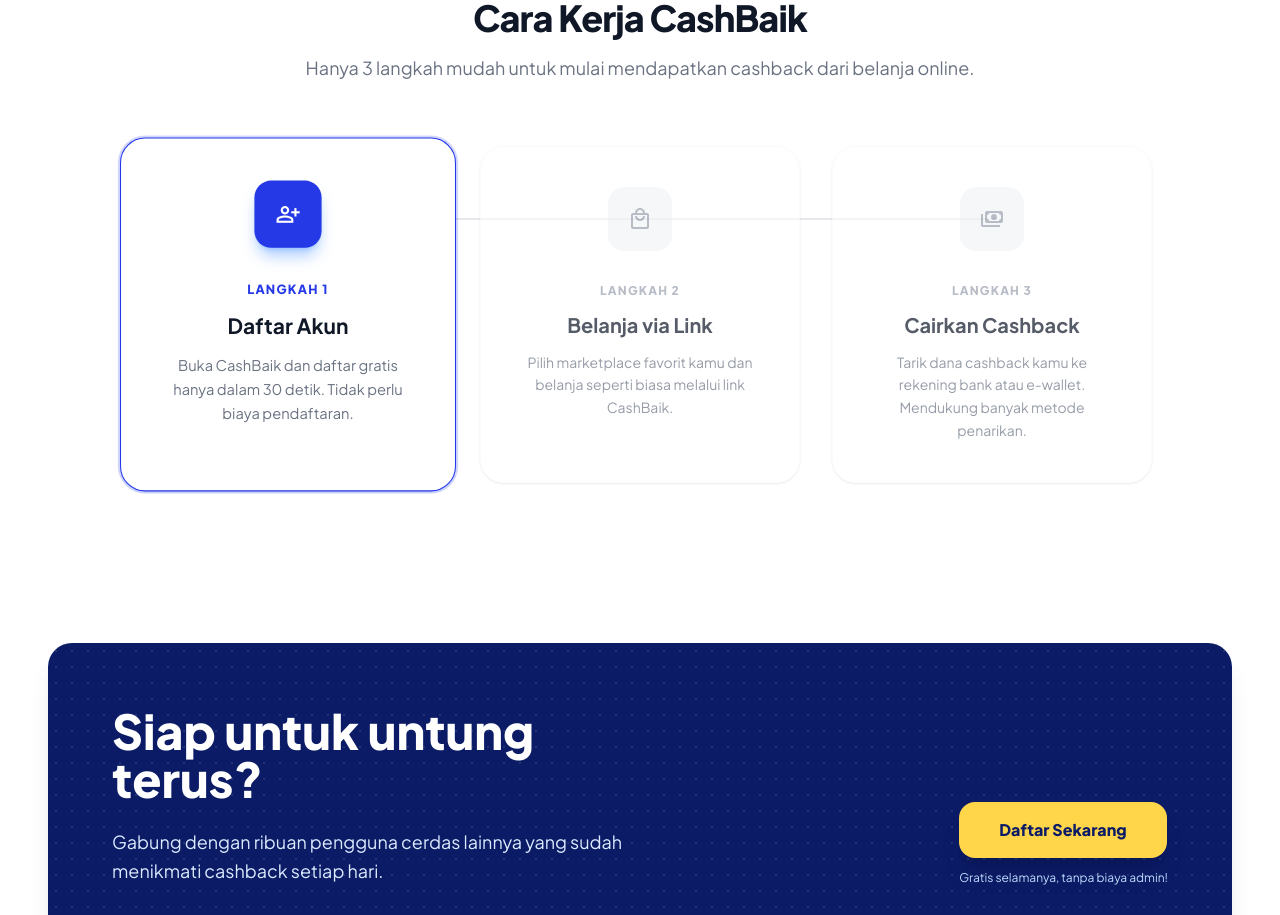
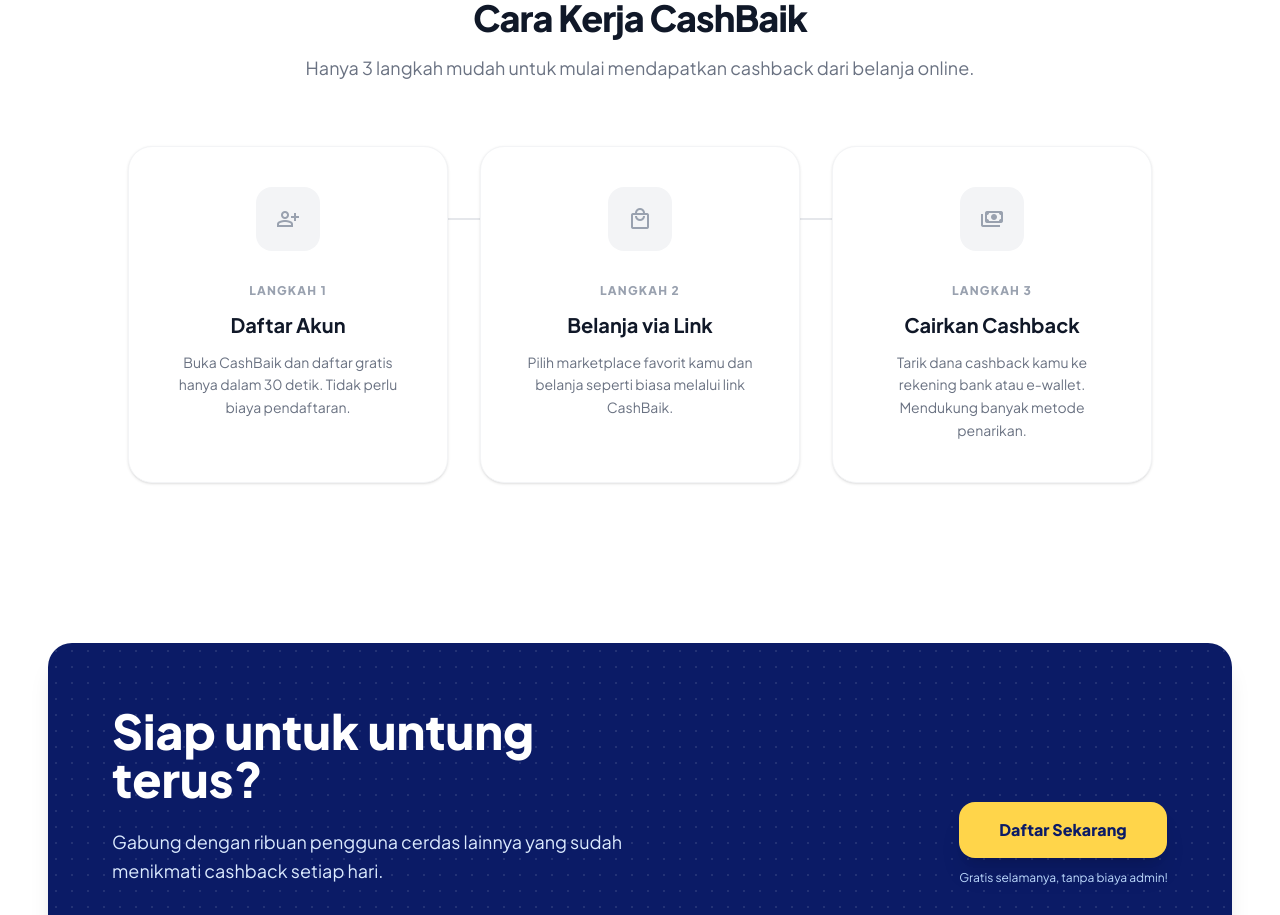
Before and after one commit to rosalindahayin58-source/CashBaik.com, a Vue app: page / in a window 1280 px wide. Shown: the part 1380-2295 px from the top of the page. Built offline with nearby package versions, Linux system fonts and the light colour scheme.

Commit message:
Update semua perubahan

```diff
--- a/src/components/HowItWorks.vue
+++ b/src/components/HowItWorks.vue
@@ -7,7 +7,7 @@
     <div class="max-w-7xl mx-auto px-6 md:px-12 relative">
       <!-- Section Header -->
       <div class="text-center max-w-2xl mx-auto mb-16">
-        <div class="inline-block bg-[#eef0ff] text-[#2539e6] text-xs font-bold px-4 py-1.5 rounded-full mb-6 cursor-pointer hover:bg-blue-100 transition-colors" @click="activeStep = 1">
+        <div class="inline-block bg-[#eef0ff] text-[#2539e6] text-xs font-bold px-4 py-1.5 rounded-full mb-6">
           Mudah & Cepat
         </div>
         <h2 class="text-3xl md:text-4xl font-extrabold text-gray-900 mb-4 tracking-tight">Cara Kerja CashBaik</h2>
@@ -16,14 +16,14 @@
         </p>
       </div>
 
-      <!-- Steps Flow (Interactive Stepper) -->
+      <!-- Steps Flow (Hover Effect) -->
       <div class="relative max-w-5xl mx-auto">
         <!-- Connecting Line Background (Desktop) -->
         <div class="hidden md:block absolute top-[4.5rem] left-[15%] right-[15%] h-[2px] bg-gray-200 z-0"></div>
-        <!-- Connecting Line Progress (Desktop) -->
+        <!-- Connecting Line Hover Highlight (Desktop) -->
         <div
           class="hidden md:block absolute top-[4.5rem] left-[15%] h-[2px] bg-[#2539e6] z-0 transition-all duration-500 ease-in-out"
-          :style="{ width: `${(activeStep - 1) * 35}%` }"
+          :style="{ width: hoveredStep ? `${(hoveredStep - 1) * 35}%` : '0%' }"
         ></div>
 
         <div class="grid grid-cols-1 md:grid-cols-3 gap-6 md:gap-8 relative z-10">
@@ -31,19 +31,24 @@
           <div
             v-for="(step, index) in steps"
             :key="step.id"
-            @click="activeStep = step.id"
+            @mouseenter="hoveredStep = step.id"
+            @mouseleave="hoveredStep = null"
             :class="[
-              'rounded-3xl p-8 md:p-10 shadow-sm border flex flex-col items-center text-center cursor-pointer transition-all duration-300 transform',
-              activeStep === step.id
-                ? 'bg-white border-[#2539e6] shadow-lg shadow-blue-500/10 scale-105 ring-2 ring-[#2539e6]/20'
-                : 'bg-white/80 border-gray-50 hover:bg-white hover:shadow-md hover:-translate-y-1 opacity-70 hover:opacity-100'
+              'rounded-3xl p-8 md:p-10 border flex flex-col items-center text-center cursor-default transition-all duration-300',
+              hoveredStep === step.id
+                ? 'bg-white border-[#2539e6] shadow-xl shadow-blue-500/10 -translate-y-2 scale-105 ring-2 ring-[#2539e6]/20'
+                : hoveredStep !== null
+                  ? 'bg-white/60 border-gray-100 shadow-sm opacity-60 scale-100'
+                  : 'bg-white border-gray-100 shadow-sm scale-100 opacity-100'
             ]"
           >
             <!-- Icon -->
             <div
               :class="[
-                'w-16 h-16 rounded-2xl flex items-center justify-center shadow-lg mb-8 transition-colors duration-300',
-                activeStep === step.id ? 'bg-[#2539e6] text-white shadow-blue-500/40' : 'bg-gray-100 text-gray-400 shadow-none'
+                'w-16 h-16 rounded-2xl flex items-center justify-center mb-8 transition-all duration-300',
+                hoveredStep === step.id
+                  ? 'bg-[#2539e6] text-white shadow-lg shadow-blue-500/40 scale-110'
+                  : 'bg-gray-100 text-gray-400 shadow-none scale-100'
               ]"
             >
               <span class="material-symbols-outlined text-3xl" style="font-variation-settings: 'FILL' 0;">
@@ -54,15 +59,22 @@
             <div
               :class="[
                 'text-xs font-black tracking-widest uppercase mb-3 transition-colors duration-300',
-                activeStep === step.id ? 'text-[#2539e6]' : 'text-gray-400'
+                hoveredStep === step.id ? 'text-[#2539e6]' : 'text-gray-400'
               ]"
             >
               Langkah {{ index + 1 }}
             </div>
             <!-- Title -->
-            <h3 class="text-xl font-bold text-gray-900 mb-3">{{ step.title }}</h3>
+            <h3
+              :class="[
+                'text-xl font-bold mb-3 transition-colors duration-300',
+                hoveredStep === step.id ? 'text-[#2539e6]' : 'text-gray-900'
+              ]"
+            >
+              {{ step.title }}
+            </h3>
             <!-- Description -->
-            <p class="text-gray-500 text-sm leading-relaxed transition-opacity duration-300">
+            <p class="text-gray-500 text-sm leading-relaxed">
               {{ step.description }}
             </p>
           </div>
@@ -76,7 +88,7 @@
 <script setup>
 import { ref } from 'vue'
 
-const activeStep = ref(1)
+const hoveredStep = ref(null)
 
 const steps = [
   {
```
